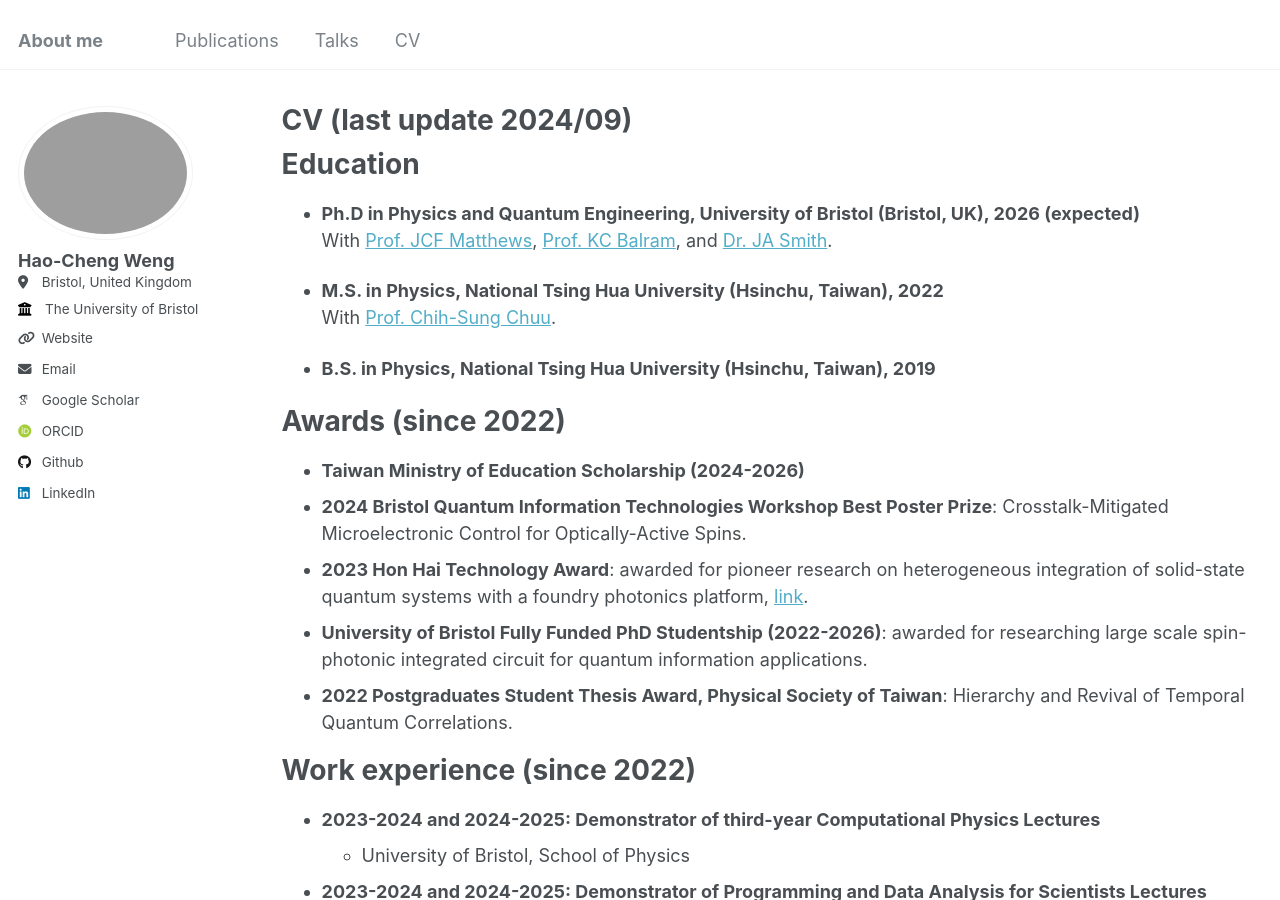
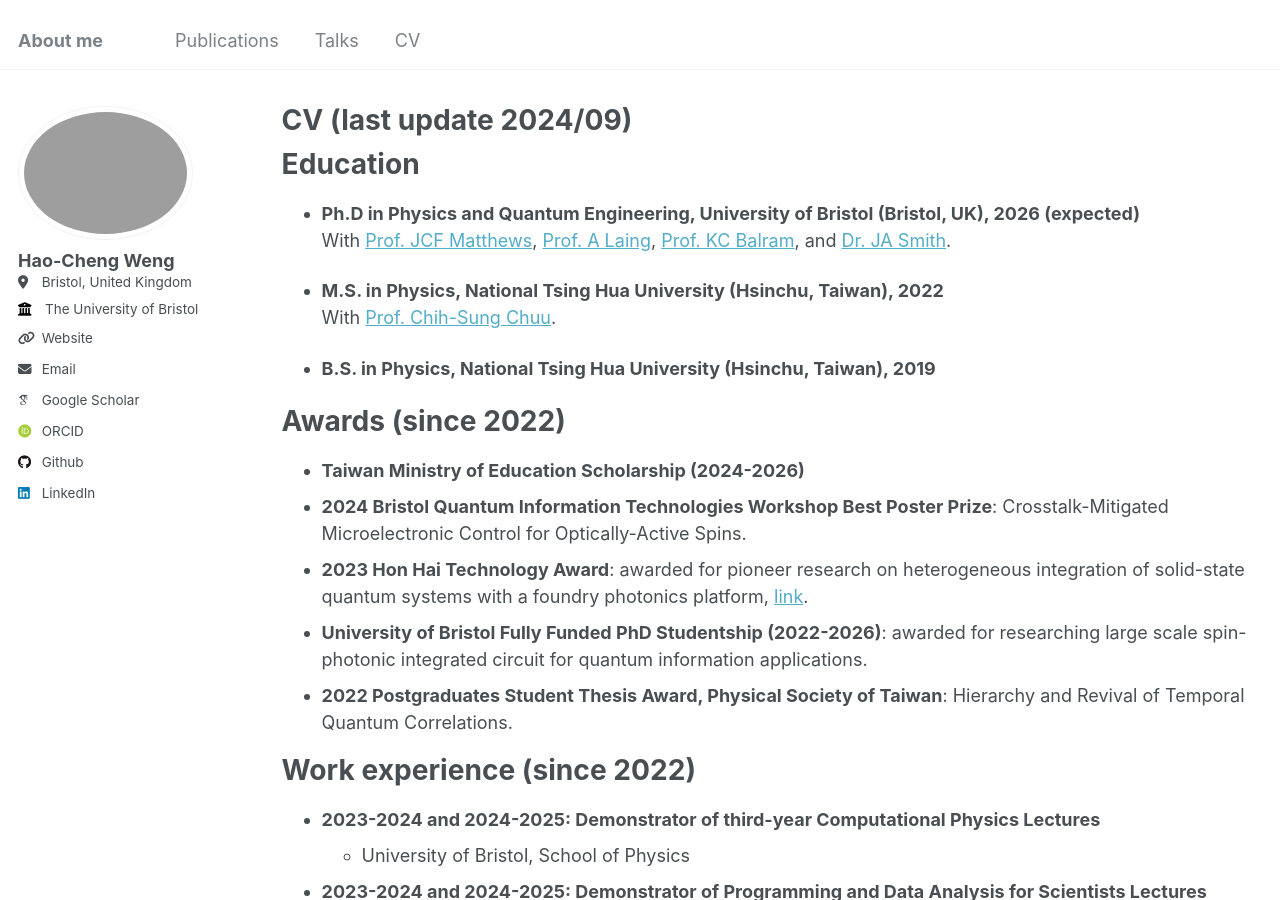
Before and after one commit to haochengweng/haochengweng.github.io, a Jekyll site: the page built from _pages/cv.md, in a window 1280 px wide and 900 px high. Built offline with Jekyll 4.4.1, drawn with Linux system fonts in a browser that asks for light colours; some web fonts are replaced.

Commit message:
Update cv.md

```diff
--- a/_pages/cv.md
+++ b/_pages/cv.md
@@ -13,7 +13,7 @@ Education
 ======
 * **Ph.D in Physics and Quantum Engineering, University of Bristol (Bristol, UK), 2026 (expected)**
   <br>
-  With [Prof. JCF Matthews](https://scholar.google.co.uk/citations?user=sQ18ReUAAAAJ&hl=en), [Prof. KC Balram](https://scholar.google.co.uk/citations?hl=en&user=2uKTyT0AAAAJ&view_op=list_works&sortby=pubdate), and [Dr. JA Smith](https://scholar.google.co.uk/citations?user=_fqA2rsAAAAJ&hl=ro).
+  With [Prof. JCF Matthews](https://scholar.google.co.uk/citations?user=sQ18ReUAAAAJ&hl=en), [Prof. A Laing](https://scholar.google.com.au/citations?hl=en&user=Q-DWZ10AAAAJ&view_op=list_works&sortby=pubdate), [Prof. KC Balram](https://scholar.google.co.uk/citations?hl=en&user=2uKTyT0AAAAJ&view_op=list_works&sortby=pubdate), and [Dr. JA Smith](https://scholar.google.co.uk/citations?user=_fqA2rsAAAAJ&hl=ro).
 
 * **M.S. in Physics, National Tsing Hua University (Hsinchu, Taiwan), 2022**
   <br>
```
